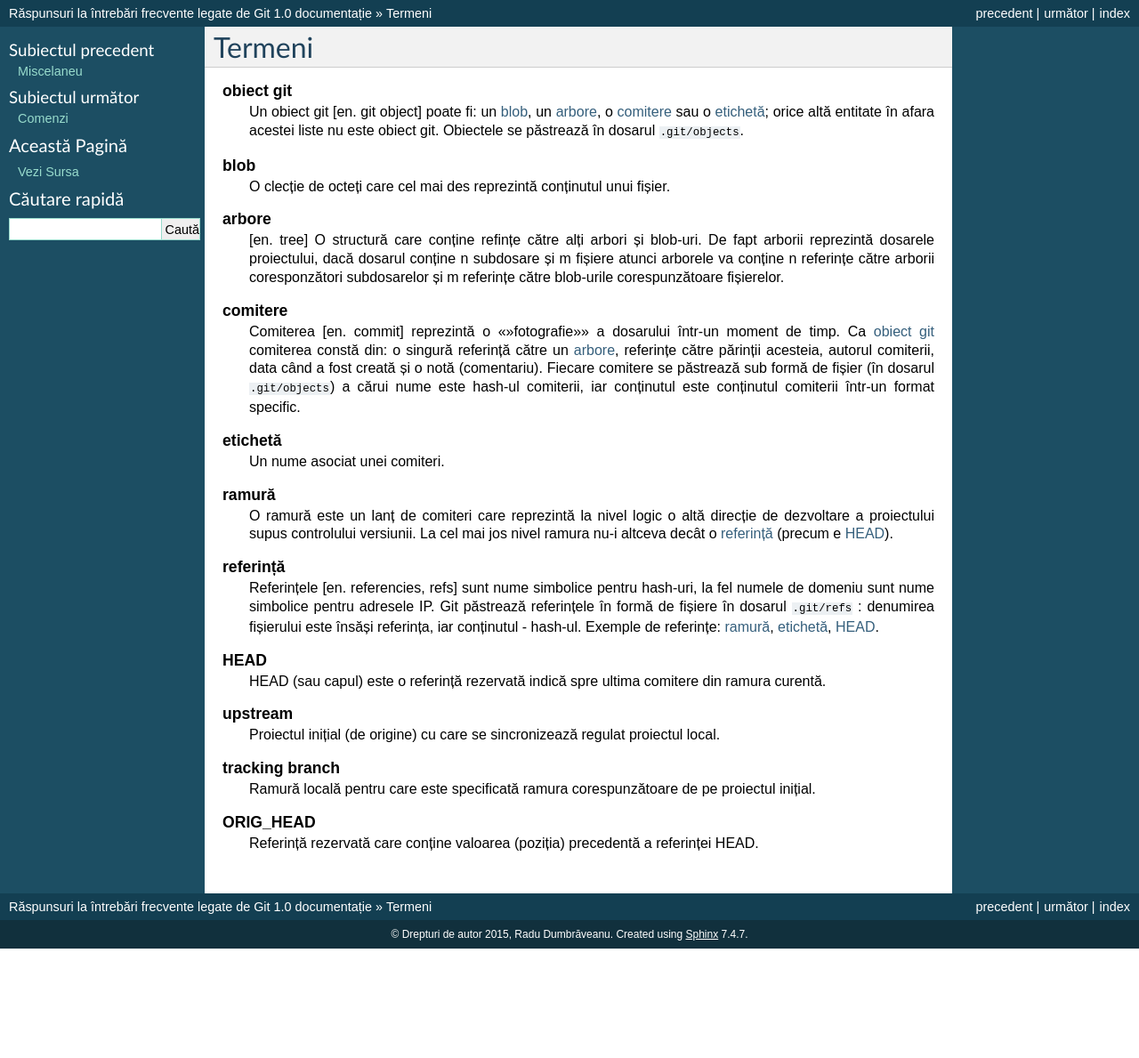
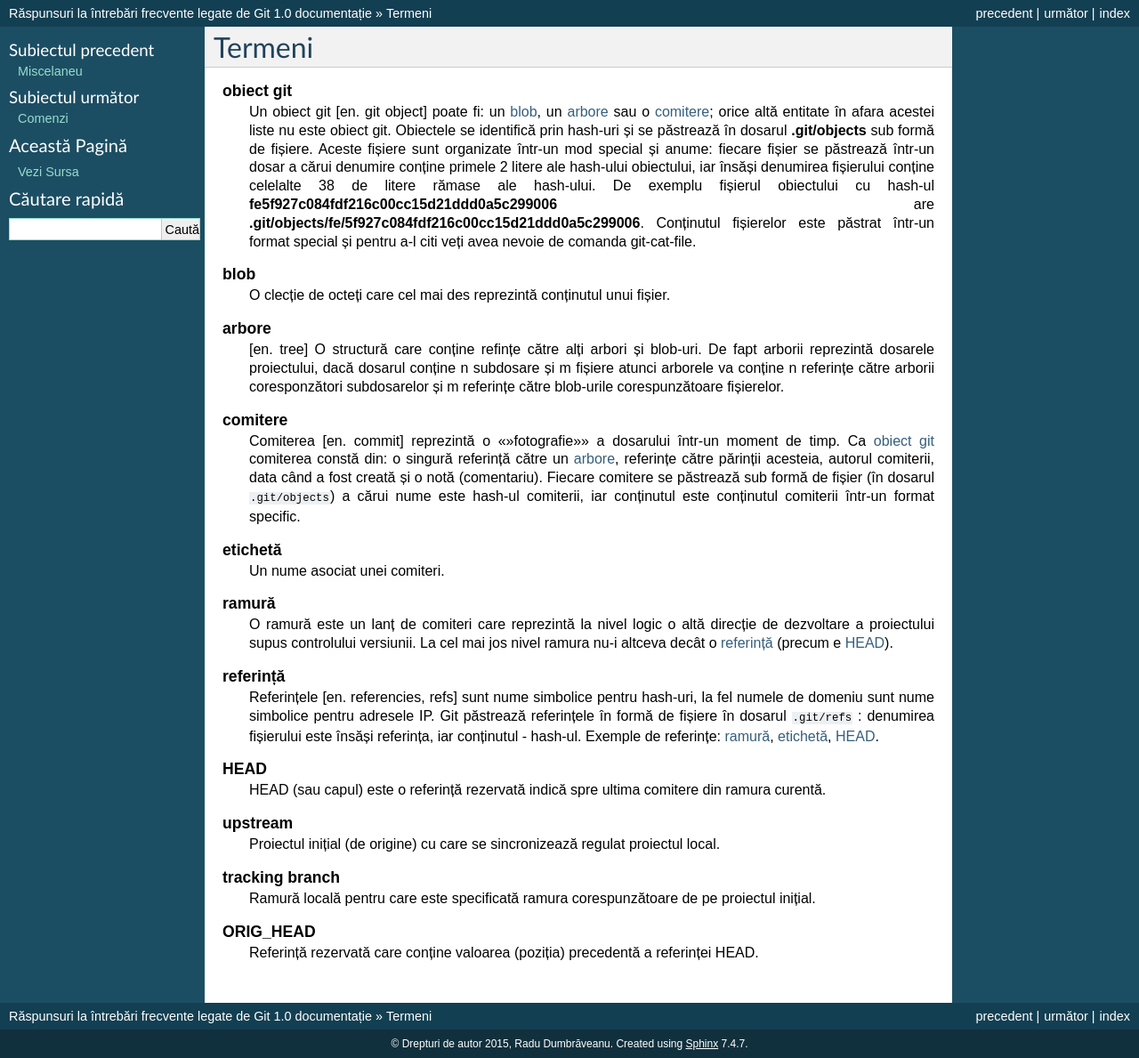
Before and after one commit to Streeling/git-rif, a Sphinx documentation site: the page built from source/termeni.rst, in a window 1280 px wide. Shown: the whole page at 89% size. Built offline with Sphinx 7.4.7, drawn with Linux system fonts in a browser that asks for light colours; before the commit the page ends 1066 px from its top, so only the background shows below that.

Commit message:
Redactarea definiției termenului de "obiect git"

```diff
--- a/source/termeni.rst
+++ b/source/termeni.rst
@@ -4,7 +4,7 @@ Termeni
 .. glossary::
 
    obiect git
-      Un obiect git [en. git object] poate fi: un :term:`blob`, un :term:`arbore`, o :term:`comitere` sau o :term:`etichetă`; orice altă entitate în afara acestei liste nu este obiect git. Obiectele se păstrează în dosarul :code:`.git/objects`.
+      Un obiect git [en. git object] poate fi: un :term:`blob`, un :term:`arbore` sau o :term:`comitere`; orice altă entitate în afara acestei liste nu este obiect git. Obiectele se identifică prin hash-uri și se păstrează în dosarul **.git/objects** sub formă de fișiere. Aceste fișiere sunt organizate într-un mod special și anume: fiecare fișier se păstrează într-un dosar a cărui denumire conține primele 2 litere ale hash-ului obiectului, iar însăși denumirea fișierului conține celelalte 38 de litere rămase ale hash-ului. De exemplu fișierul obiectului cu hash-ul **fe5f927c084fdf216c00cc15d21ddd0a5c299006** are **.git/objects/fe/5f927c084fdf216c00cc15d21ddd0a5c299006**. Conținutul fișierelor este păstrat într-un format special și pentru a-l citi veți avea nevoie de comanda git-cat-file.
 
    blob
       O clecție de octeți care cel mai des reprezintă conținutul unui fișier.
```
